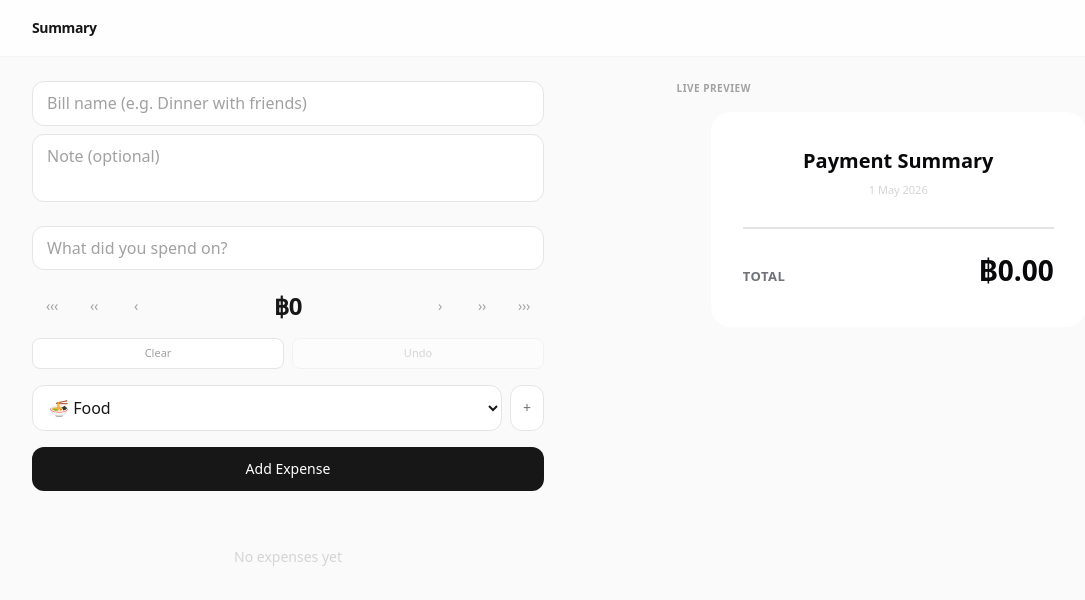
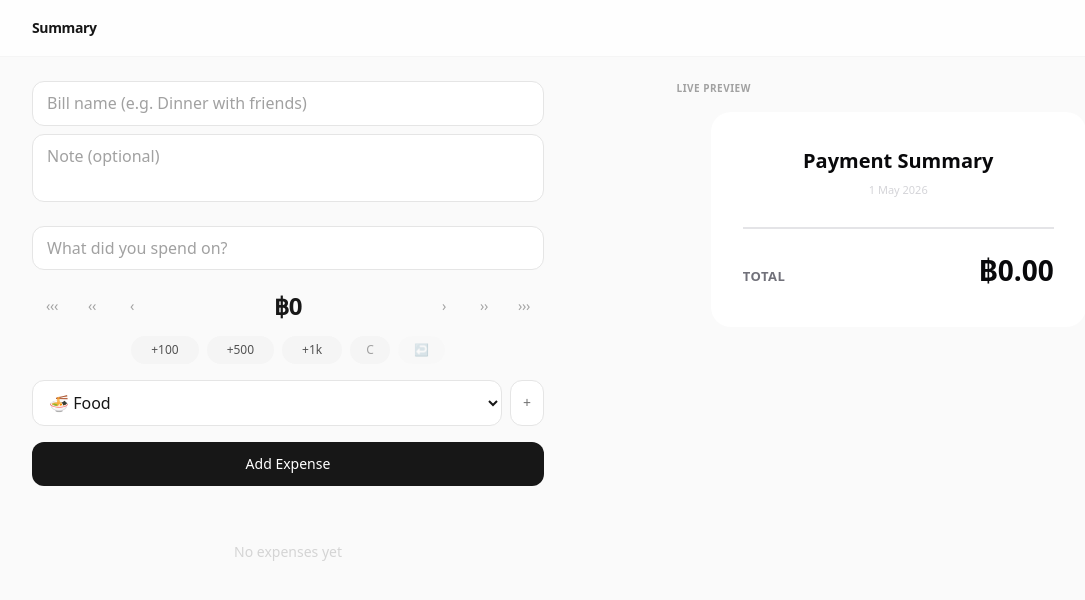
Before and after one commit to superChai76/expense-summary, a Next.js app: page / in a window 1280 px wide. Shown: the top 600 px of the page, without its empty margins (64-1149 px from the left). Built offline with nearby package versions, Linux system fonts and the light colour scheme.

Commit message:
Add quick preset pills (+100, +500, +1k) below arrow controls in amount input

```diff
--- a/src/components/QuickAmountInput.tsx
+++ b/src/components/QuickAmountInput.tsx
@@ -43,42 +43,52 @@ export default function QuickAmountInput({
     n.toLocaleString("th-TH", { minimumFractionDigits: 0 });
 
   return (
-    <div className="flex flex-col gap-3">
-      <div className="flex items-center justify-between gap-1">
-        <div className="flex items-center gap-0.5">
+    <div className="flex flex-col gap-2.5">
+      <div className="flex items-center justify-between">
+        <div className="flex items-center">
           <ArrowBtn label="‹‹‹" onPress={() => adjust(-100)} />
           <ArrowBtn label="‹‹" onPress={() => adjust(-10)} />
           <ArrowBtn label="‹" onPress={() => adjust(-1)} />
         </div>
 
-        <div className="px-3 py-1 min-w-[100px] text-center">
-          <div className="text-2xl font-bold text-neutral-900 tabular-nums tracking-tight">
+        <div className="min-w-[90px] text-center select-none">
+          <span className="text-2xl font-bold text-neutral-900 tabular-nums tracking-tight">
             ฿{fmt(amount)}
-          </div>
+          </span>
         </div>
 
-        <div className="flex items-center gap-0.5">
+        <div className="flex items-center">
           <ArrowBtn label="›" onPress={() => adjust(1)} />
           <ArrowBtn label="››" onPress={() => adjust(10)} />
           <ArrowBtn label="›››" onPress={() => adjust(100)} />
         </div>
       </div>
 
-      <div className="flex gap-2">
+      <div className="flex items-center gap-2 justify-center">
+        {[100, 500, 1000].map((val) => (
+          <button
+            key={val}
+            type="button"
+            onClick={() => adjust(val)}
+            className="rounded-full bg-neutral-100 px-5 py-1.5 text-xs font-medium text-neutral-600 hover:bg-neutral-200 active:scale-95 transition-all duration-75 select-none"
+          >
+            +{val >= 1000 ? `${val / 1000}k` : val}
+          </button>
+        ))}
         <button
           type="button"
-          className="flex-1 rounded-lg border border-neutral-200 bg-white text-[11px] font-medium py-1.5 text-neutral-400 hover:bg-neutral-50 transition-colors"
           onClick={clear}
+          className="rounded-full bg-neutral-100 px-4 py-1.5 text-xs text-neutral-400 hover:bg-neutral-200 active:scale-95 transition-all duration-75 select-none"
         >
-          Clear
+          C
         </button>
         <button
           type="button"
-          className="flex-1 rounded-lg border border-neutral-200 bg-white text-[11px] font-medium py-1.5 text-neutral-400 hover:bg-neutral-50 transition-colors disabled:opacity-40"
           onClick={undo}
           disabled={history.length === 0}
+          className="rounded-full bg-neutral-100 px-4 py-1.5 text-xs text-neutral-400 hover:bg-neutral-200 active:scale-95 transition-all duration-75 disabled:opacity-30 select-none"
         >
-          Undo
+          ↩
         </button>
       </div>
     </div>
```
